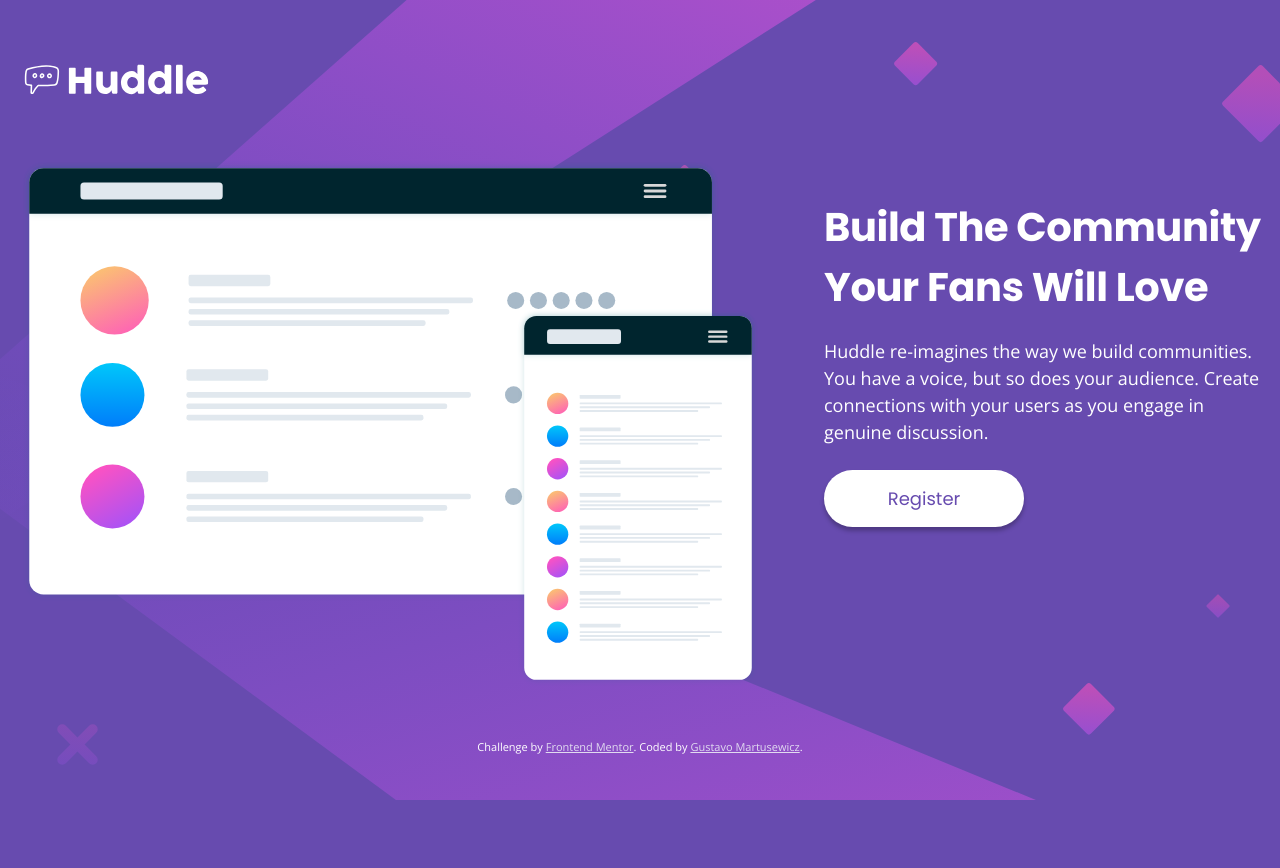
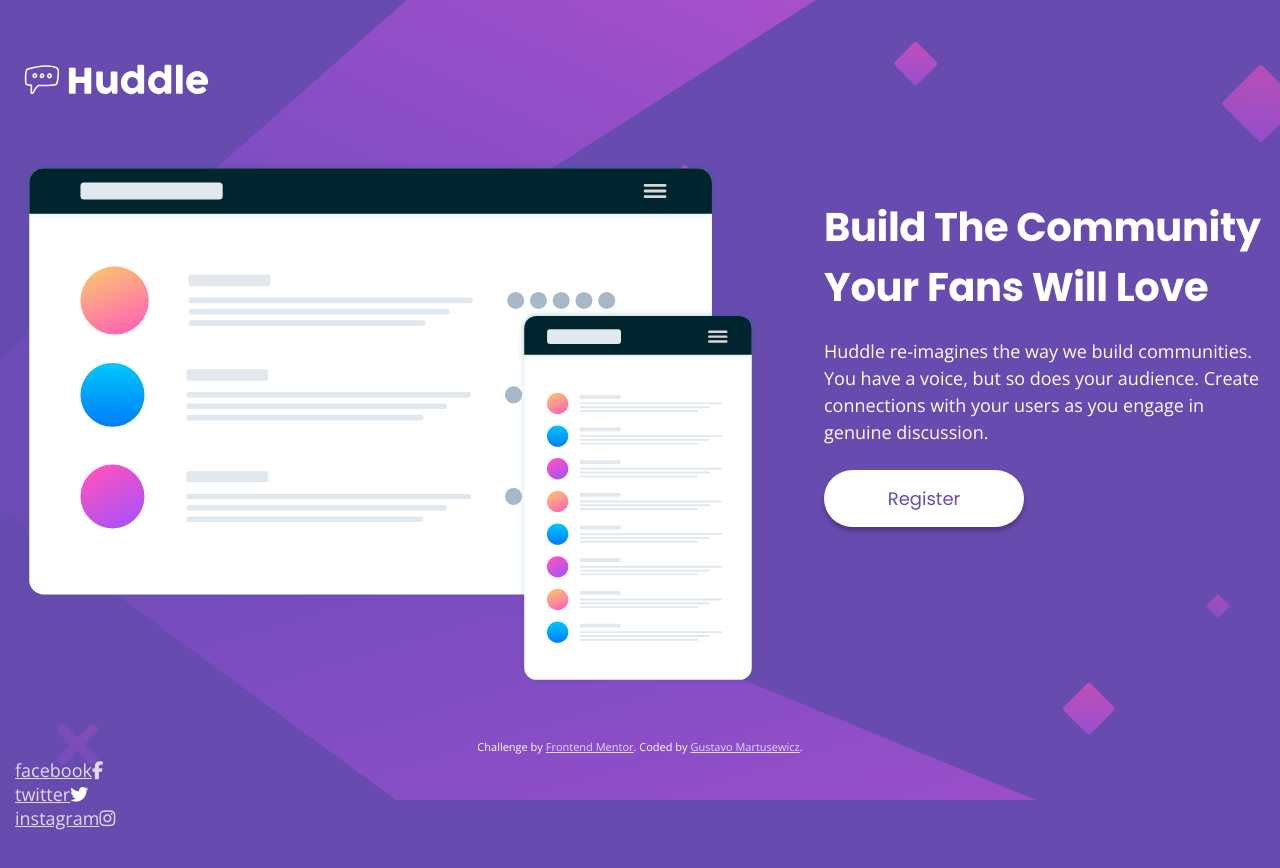
Before and after one commit to gustavom/-frontend-mentor-challenge-03, a website: page src/index.html in a window 1280 px wide. Before the commit the page ends 825 px from the top, so only its background shows below. Drawn offline with nearby package versions, Linux system fonts and the light colour scheme; files that its build step writes are made by us from their sources.

Commit message:
add fontawesome and footer icons

```diff
--- a/src/index.html
+++ b/src/index.html
@@ -7,6 +7,7 @@
   <link rel="icon" type="image/png" sizes="32x32" href="./assets/images/favicon-32x32.png">
   <link href="https://fonts.googleapis.com/css2?family=Open+Sans&family=Poppins:wght@400;700&display=swap" rel="stylesheet">
   <link href="assets/css/styles.css" rel="stylesheet">
+  <script src="https://kit.fontawesome.com/a3a7b5acdc.js" crossorigin="anonymous"></script>
   <title>Frontend Mentor | Huddle landing page with single introductory section</title>
 </head>
 <body>
@@ -28,6 +29,11 @@
       Challenge by <a href="https://www.frontendmentor.io?ref=challenge" target="_blank">Frontend Mentor</a>.
       Coded by <a href="https://gmartu.work" target="_blank">Gustavo Martusewicz</a>.
     </p>
+    <ul class="icons">
+      <li class="icon-"><a href="/facebook"><span>facebook</span><i class="fab fa-facebook-f"></i></a></li>
+      <li class="icon-"><a href="/twitter"><span>twitter</span></a><i class="fab fa-twitter"></i></li>
+      <li class="icon-"><a href="/instagram"><span>instagram</span><i class="fab fa-instagram"></i></a></li>
+    </ul>
   </footer>
 </main>
 </body>
```
